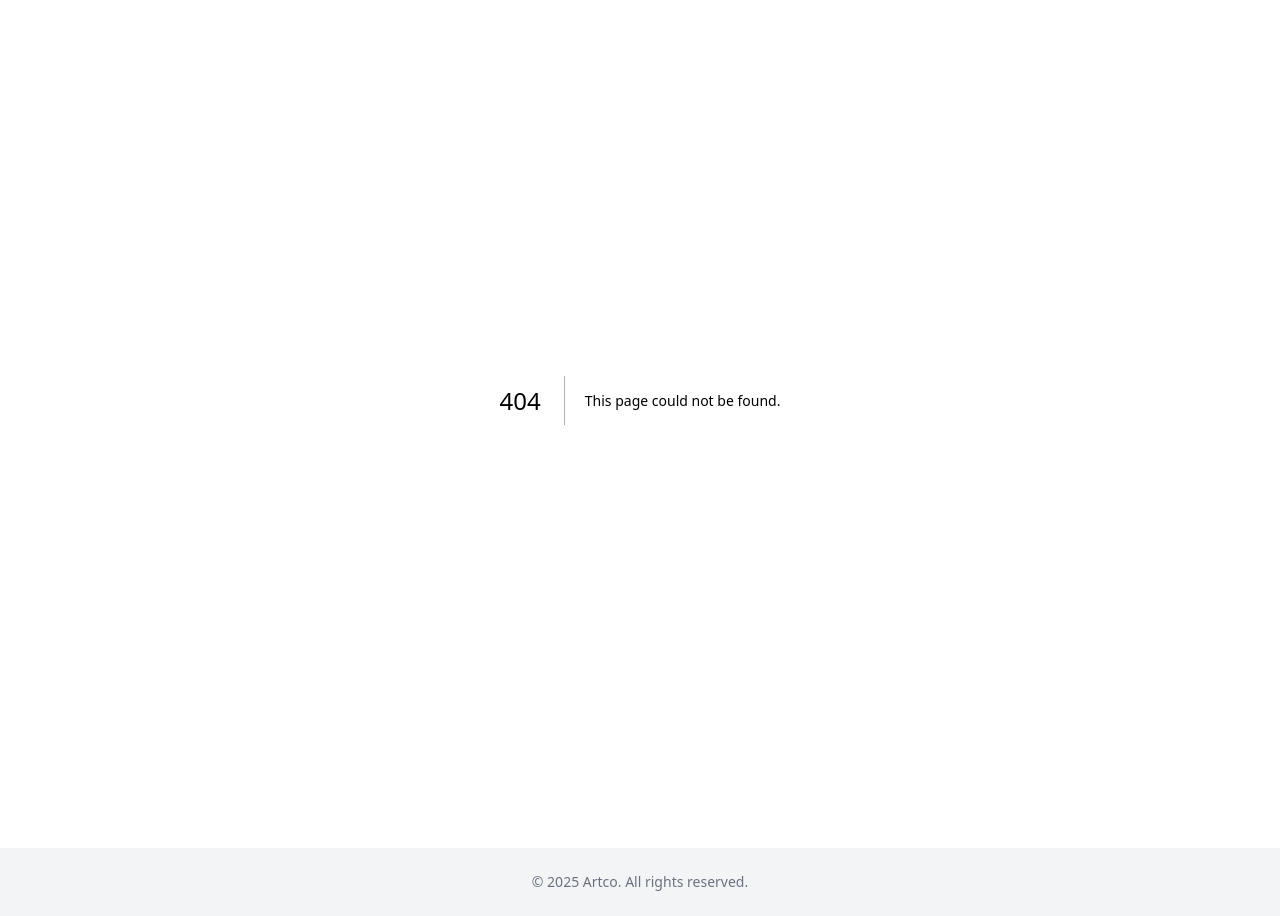
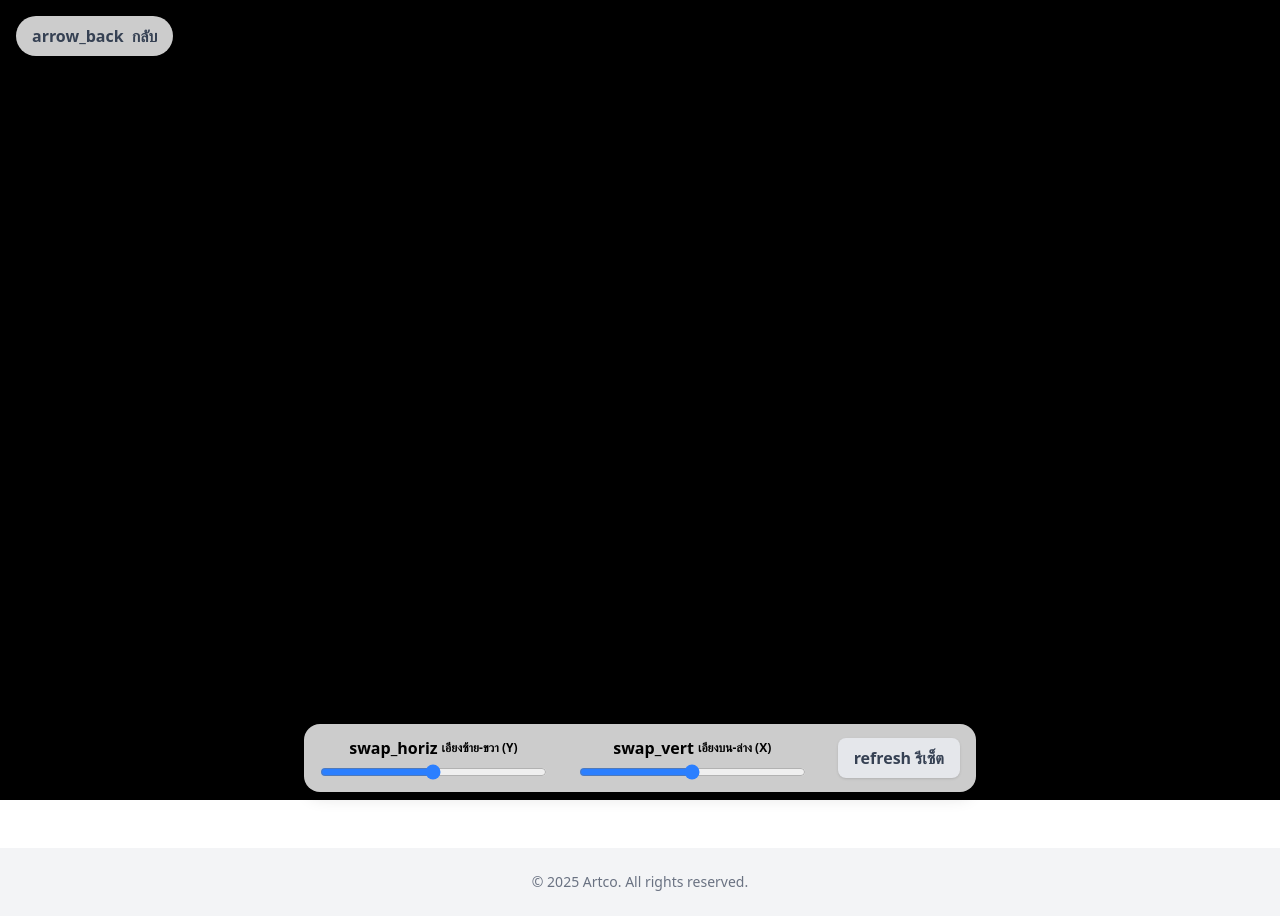
Before and after one commit to WebmasterCamp/ywc20-hackathon-ccl, a Next.js app: page /camera in a window 1280 px wide. Before the commit this address had no page. Built offline with nearby package versions, Linux system fonts and the light colour scheme; no server answers.

Commit message:
Add Camera

```diff
--- /dev/null
+++ b/app/camera/page.jsx
@@ -0,0 +1,119 @@
+'use client';
+import { useEffect, useRef, useState } from 'react';
+
+export default function CameraPage() {
+  const videoRef = useRef(null);
+  const overlayRef = useRef(null);
+  const [imgUrl, setImgUrl] = useState(null);
+  const [overlay, setOverlay] = useState({ x: 0, y: 0, scale: 1, rotate: 0, rotateX: 0, rotateY: 0, dragging: false, offsetX: 0, offsetY: 0 });
+
+  // ดึง url รูปจาก query string
+  useEffect(() => {
+    if (typeof window !== 'undefined') {
+      const params = new URLSearchParams(window.location.search);
+      setImgUrl(params.get('img'));
+    }
+  }, []);
+
+  // เปิดกล้อง
+  useEffect(() => {
+    if (navigator.mediaDevices && videoRef.current) {
+      navigator.mediaDevices.getUserMedia({ video: { facingMode: 'environment' } })
+        .then(stream => {
+          videoRef.current.srcObject = stream;
+        });
+    }
+  }, []);
+
+  // ฟังก์ชันลาก overlay
+  const handlePointerDown = (e) => {
+    setOverlay((prev) => ({ ...prev, dragging: true, offsetX: e.clientX - prev.x, offsetY: e.clientY - prev.y }));
+  };
+  const handlePointerMove = (e) => {
+    if (overlay.dragging) {
+      setOverlay((prev) => ({ ...prev, x: e.clientX - prev.offsetX, y: e.clientY - prev.offsetY }));
+    }
+  };
+  const handlePointerUp = () => {
+    setOverlay((prev) => ({ ...prev, dragging: false }));
+  };
+
+  // pinch zoom/rotate (มือถือ)
+  // (เบื้องต้น: รองรับ pinch zoom เฉยๆ)
+  const handleTouchMove = (e) => {
+    if (e.touches.length === 2) {
+      const dx = e.touches[0].clientX - e.touches[1].clientX;
+      const dy = e.touches[0].clientY - e.touches[1].clientY;
+      const dist = Math.sqrt(dx * dx + dy * dy);
+      if (!overlay.lastDist) {
+        setOverlay((prev) => ({ ...prev, lastDist: dist }));
+      } else {
+        const scale = Math.max(0.2, Math.min(overlay.scale * (dist / overlay.lastDist), 5));
+        setOverlay((prev) => ({ ...prev, scale, lastDist: dist }));
+      }
+    }
+  };
+  const handleTouchEnd = (e) => {
+    setOverlay((prev) => ({ ...prev, lastDist: undefined, dragging: false }));
+  };
+
+  // ฟังก์ชันปรับ perspective
+  const handleSlider = (key, value) => {
+    setOverlay((prev) => ({ ...prev, [key]: Number(value) }));
+  };
+
+  // reset perspective
+  const handleReset = () => {
+    setOverlay((prev) => ({ ...prev, rotateX: 0, rotateY: 0 }));
+  };
+
+  return (
+    <div className="relative w-full h-[100dvh] bg-black overflow-hidden">
+      <video
+        ref={videoRef}
+        autoPlay
+        playsInline
+        className="fixed inset-0 w-full h-full object-cover z-0"
+        style={{ background: '#000' }}
+      />
+      {imgUrl && (
+        <img
+          ref={overlayRef}
+          src={imgUrl}
+          alt="overlay"
+          className="absolute left-1/2 top-1/2 z-10 select-none touch-none drop-shadow-xl"
+          style={{
+            transform: `translate(-50%, -50%) translate(${overlay.x}px,${overlay.y}px) scale(${overlay.scale}) rotate(${overlay.rotate}deg) perspective(600px) rotateX(${overlay.rotateX}deg) rotateY(${overlay.rotateY}deg)`,
+            maxWidth: '60vw', maxHeight: '60vh', minWidth: 80, minHeight: 80,
+            cursor: overlay.dragging ? 'grabbing' : 'grab',
+            touchAction: 'none',
+            borderRadius: 16,
+            background: 'rgba(255,255,255,0.1)'
+          }}
+          draggable={false}
+          onPointerDown={handlePointerDown}
+          onPointerMove={handlePointerMove}
+          onPointerUp={handlePointerUp}
+          onPointerLeave={handlePointerUp}
+          onTouchMove={handleTouchMove}
+          onTouchEnd={handleTouchEnd}
+        />
+      )}
+      {/* Controls */}
+      <div className="fixed bottom-0 left-0 w-full z-20 flex flex-col items-center justify-center pb-2 pointer-events-none">
+        <div className="backdrop-blur-md bg-white/80 rounded-2xl shadow-lg px-4 py-3 flex flex-col md:flex-row gap-4 md:gap-8 items-center w-full max-w-2xl mx-auto pointer-events-auto">
+          <div className="flex flex-col items-center w-full max-w-xs">
+            <label className="text-xs font-semibold mb-1 flex items-center gap-1"><span className="material-symbols-outlined text-base">swap_horiz</span>เอียงซ้าย-ขวา (Y)</label>
+            <input type="range" min={-60} max={60} value={overlay.rotateY} onChange={e => handleSlider('rotateY', e.target.value)} className="w-full accent-blue-500" />
+          </div>
+          <div className="flex flex-col items-center w-full max-w-xs">
+            <label className="text-xs font-semibold mb-1 flex items-center gap-1"><span className="material-symbols-outlined text-base">swap_vert</span>เอียงบน-ล่าง (X)</label>
+            <input type="range" min={-60} max={60} value={overlay.rotateX} onChange={e => handleSlider('rotateX', e.target.value)} className="w-full accent-blue-500" />
+          </div>
+          <button onClick={handleReset} className="mt-2 md:mt-0 bg-gray-200 hover:bg-gray-300 text-gray-700 px-4 py-2 rounded-lg font-semibold shadow flex items-center gap-1"><span className="material-symbols-outlined text-base">refresh</span>รีเซ็ต</button>
+        </div>
+      </div>
+      <a href="/" className="fixed top-4 left-4 z-20 bg-white/80 rounded-full px-4 py-2 text-gray-700 font-semibold shadow flex items-center gap-2"><span className="material-symbols-outlined">arrow_back</span>กลับ</a>
+    </div>
+  );
+}
--- a/app/components/mockDeals.js
+++ b/app/components/mockDeals.js
@@ -3,7 +3,7 @@
 const mockDeals = [
   {
     id: "1",
-    image: "https://i.etsystatic.com/12345678/r/il/abcd1234/1234567890/il_794xN.1234567890_abcd2.jpg",
+    image: "https://www.ikea.com/th/th/images/products/pjaetteryd-picture-the-starry-night-june-1889__1237251_pe917880_s5.jpg?f=xl",
     images: [
       "https://i.etsystatic.com/12345678/r/il/abcd1234/1234567890/il_794xN.1234567890_abcd2.jpg",
       "https://i.etsystatic.com/12345678/r/il/abcd1234/1234567890/il_794xN.1234567890_abcd2_2.jpg",
--- a/app/deal/[id]/page.jsx
+++ b/app/deal/[id]/page.jsx
@@ -81,6 +81,7 @@ export default function DealDetailPage(props) {
         <div className="mb-2 font-bold text-sm text-gray-700">Add your personalization</div>
         <textarea className="w-full border border-gray-300 rounded-lg px-3 py-2 focus:ring-2 focus:ring-blue-400 transition mb-4" rows={3} placeholder="Please leave us your personalization details..." maxLength={1024} value={personal} onChange={e => setPersonal(e.target.value)} />
         <button className="w-full bg-blue-600 hover:bg-blue-700 text-white text-lg py-3 rounded-lg font-semibold transition shadow" onClick={handleAddToCart}>Add to cart</button>
+        <a href={`/camera?img=${encodeURIComponent(deal.image)}`} className="w-full block mt-3 bg-green-600 hover:bg-green-700 text-white text-lg py-3 rounded-lg font-semibold text-center transition shadow">ทดลองการใช้งานจริง</a>
       </div>
     </div>
   );
```
